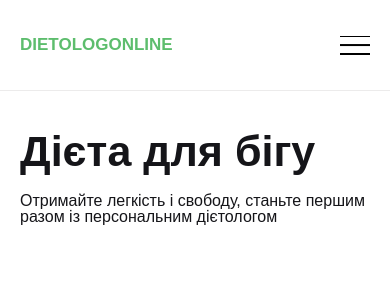
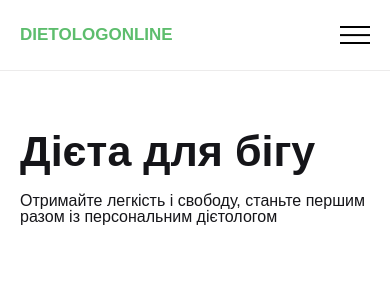
Before and after one commit to redanvr/dietologonline, a plain HTML site: page index.html in a window 390 px wide. Shown: the top 282 px of the page. Drawn offline with Linux system fonts and the light colour scheme; files whose address does not match are found by name.

Commit message:
Add files via upload

```diff
--- a/style.css
+++ b/style.css
@@ -179,7 +179,7 @@ main {
 .header {
     position: fixed;
     width: 100%;
-    height: 90px;
+    height: 100px;
     left: 0;
     top: 0;
     border-bottom: 1px solid #ECEBEB;
@@ -191,7 +191,7 @@ main {
     display: flex;
     align-items: center;
     justify-content: space-between;
-    min-height: 90px;
+    min-height: 100px;
 }
 .header__logo {
     z-index: 2;
@@ -258,11 +258,18 @@ line-height: 129%;
 }
 
 @media (max-width:1024px) {
+    .header {
+        height: 70px;
+    }
+
+    .header__container {
+        min-height: 70px;
+    }
     .menu__burger {
         display: block;
         position: relative;
         width: 30px;
-        height: 19px;
+        height: 18px;
         cursor: pointer;
         z-index: 5;
         -webkit-tap-highlight-color: transparent;
```
